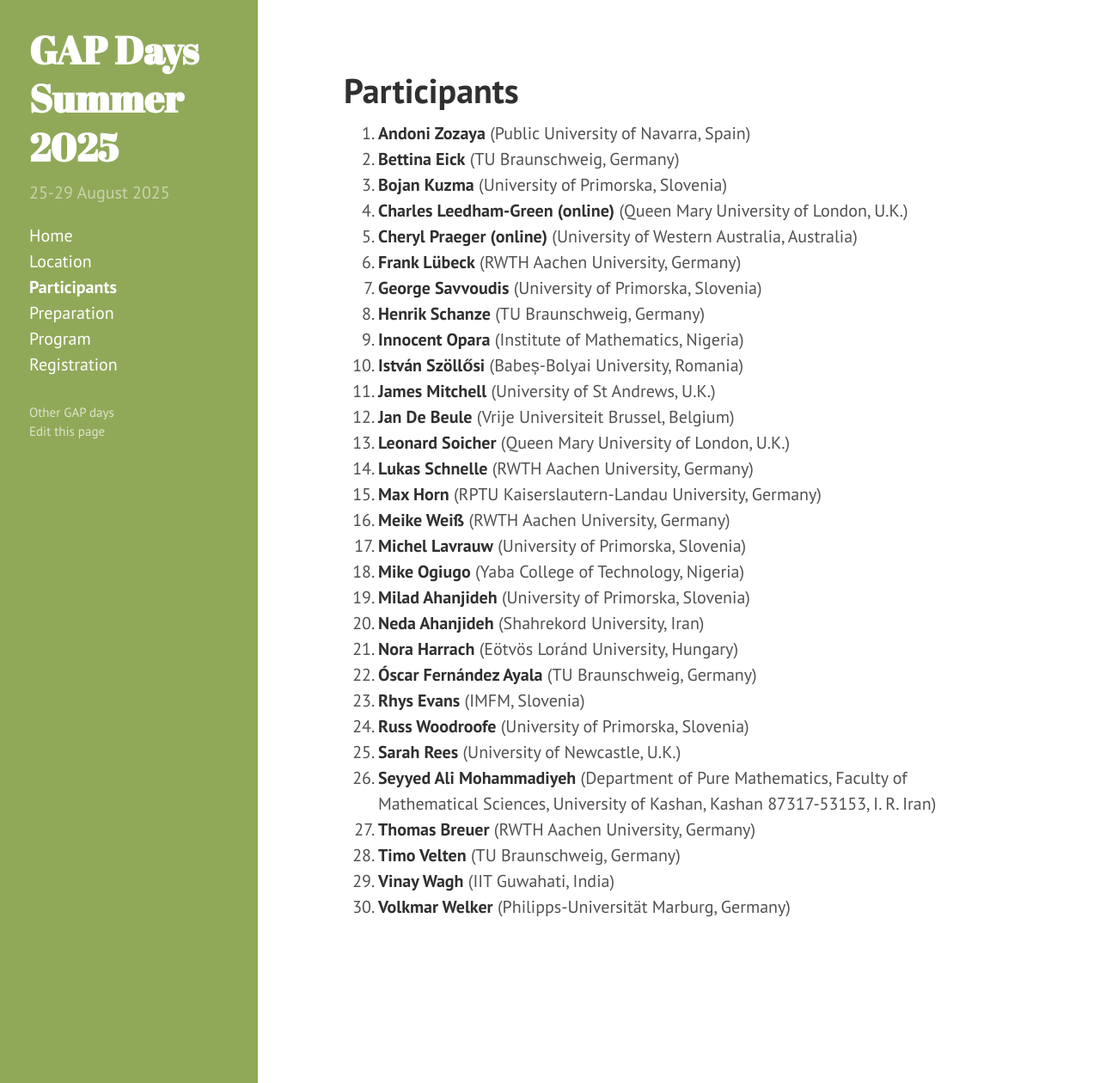
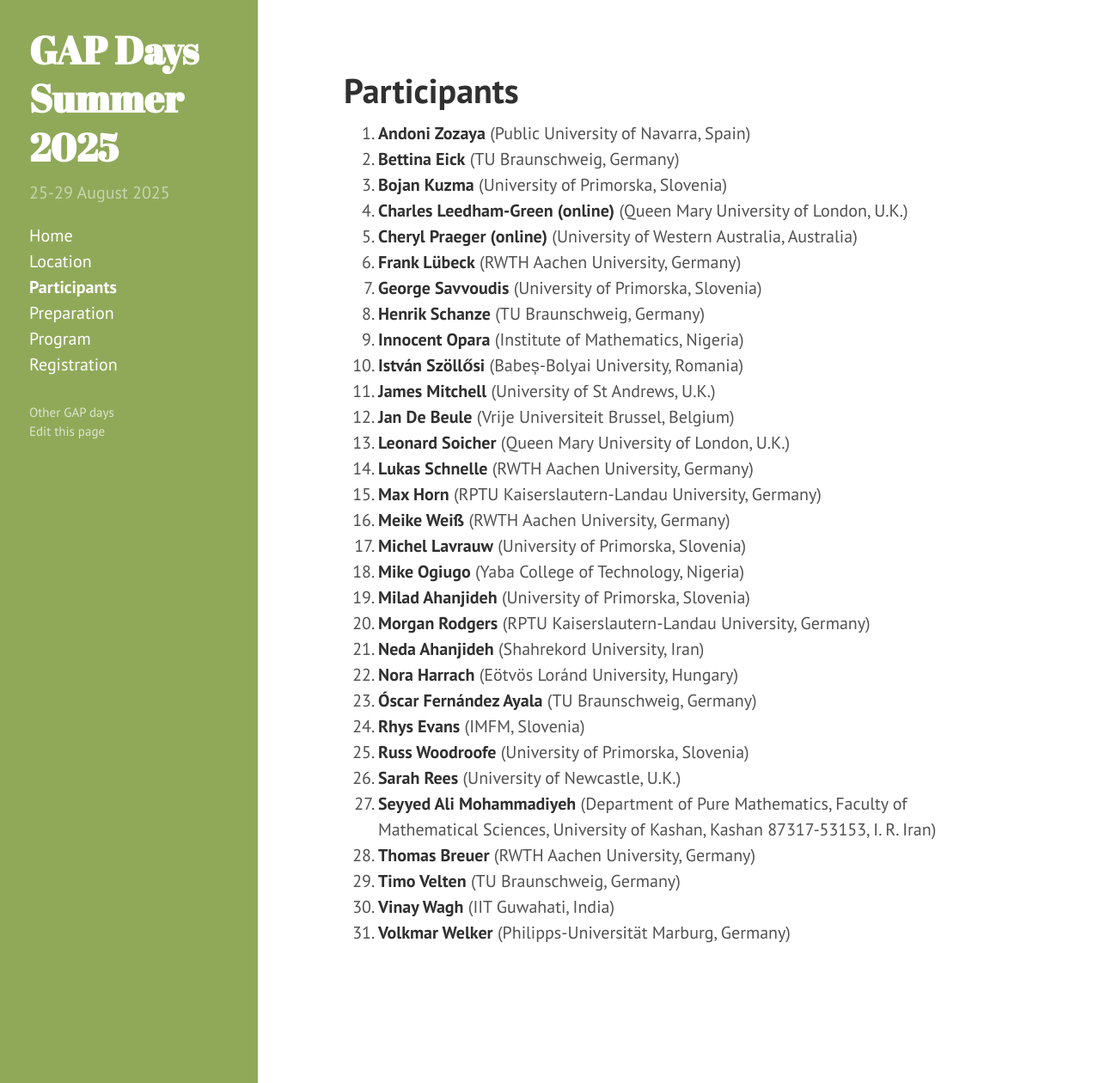
Before and after one commit to gapdays/gapdays2025-summer, a Jekyll site: the page built from participants.md, in a window 1280 px wide and 1260 px high. Shown: the whole window at 86% size. Built offline with Jekyll 4.4.1, drawn with Linux system fonts in a browser that asks for light colours.

Commit message:
Update participants.md

```diff
--- a/participants.md
+++ b/participants.md
@@ -21,6 +21,7 @@ participants:
   - {name: Michel Lavrauw, affiliation: "University of Primorska, Slovenia"}
   - {name: Mike Ogiugo, affiliation: "Yaba College of Technology, Nigeria"}
   - {name: Milad Ahanjideh, affiliation: "University of Primorska, Slovenia"}
+  - {name: Morgan Rodgers, affiliation: "RPTU Kaiserslautern-Landau University, Germany"}
   - {name: Neda Ahanjideh, affiliation: "Shahrekord University, Iran"}
   - {name: Nora Harrach, affiliation: "Eötvös Loránd University, Hungary"}
   - {name: Óscar Fernández Ayala, affiliation: "TU Braunschweig, Germany"}
```
